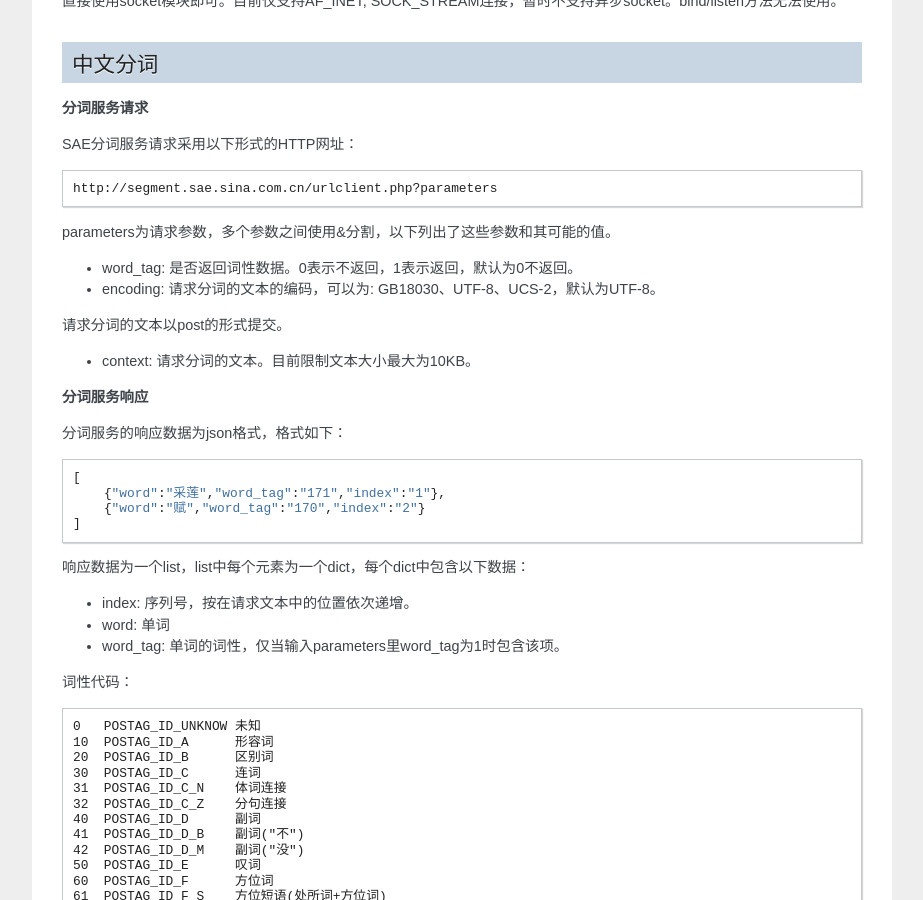
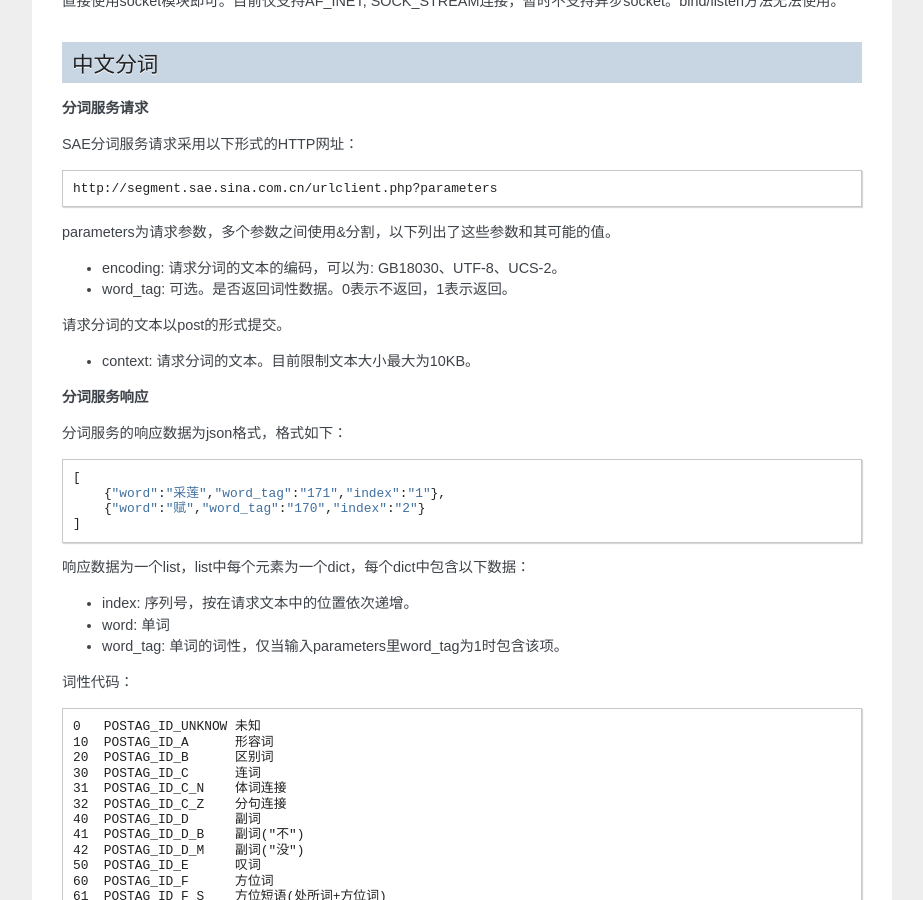
Before and after one commit to sinacloud/sae-python-dev-guide, a Sphinx documentation site: the page built from docs/service.rst, in a window 1280 px wide and 900 px high, scrolled down 9562 px. Shown: the whole window, without its empty margins (198-1121 px from the left). Built offline with Sphinx 7.4.7, drawn with Linux system fonts in a browser that asks for light colours.

Commit message:
Fix segment service doc

```diff
--- a/docs/service.rst
+++ b/docs/service.rst
@@ -587,8 +587,8 @@ SAE分词服务请求采用以下形式的HTTP网址： ::
 
 parameters为请求参数，多个参数之间使用&分割，以下列出了这些参数和其可能的值。
 
-* word_tag: 是否返回词性数据。0表示不返回，1表示返回，默认为0不返回。
-* encoding: 请求分词的文本的编码，可以为: GB18030、UTF-8、UCS-2，默认为UTF-8。
+* encoding: 请求分词的文本的编码，可以为: GB18030、UTF-8、UCS-2。
+* word_tag: 可选。是否返回词性数据。0表示不返回，1表示返回。
 
 请求分词的文本以post的形式提交。
 
```
